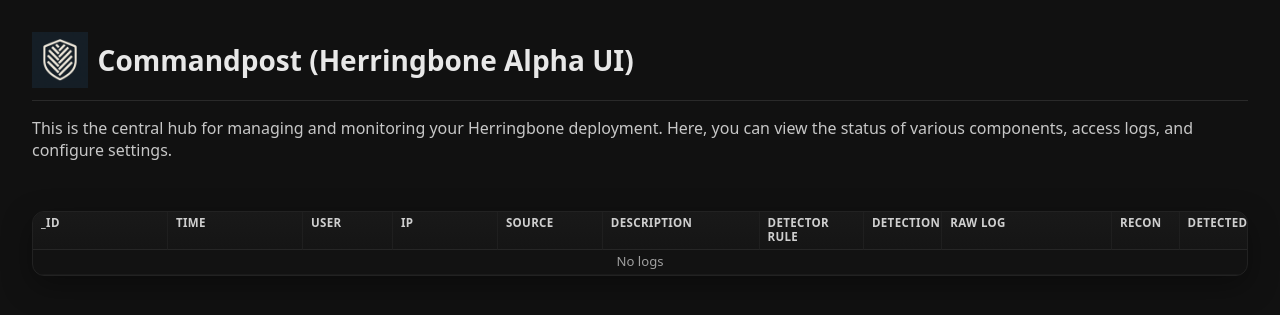
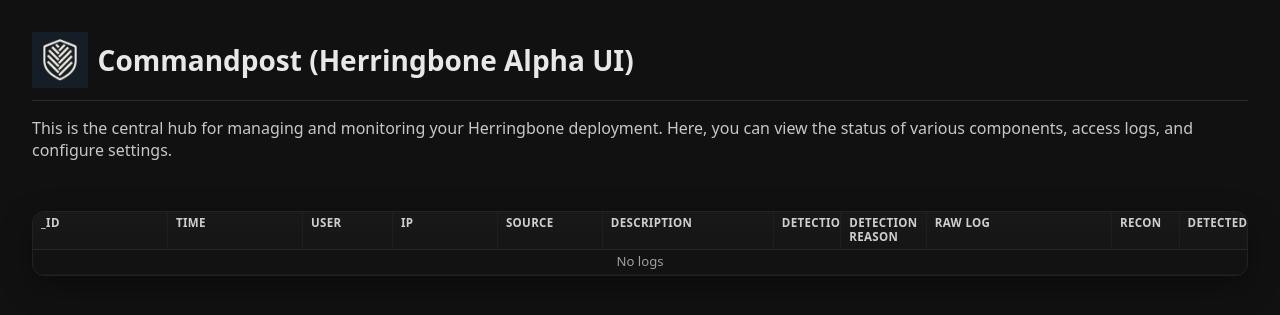
Before and after one commit to herringbonedev/Herringbone-frontend, a FastAPI app: template commandpost/templates/index.html in a window 1280 px wide. Shown: the top 315 px of the page. Run offline with FastAPI, Linux system fonts and the light colour scheme; the template is opened without the code that fills it, so the values that code supplies are empty; style sheets or scripts are compiled from the project's sources.

Commit message:
change some rows

```diff
--- a/commandpost/static/styles/commandpost.scss
+++ b/commandpost/static/styles/commandpost.scss
@@ -34,8 +34,7 @@ p { color: #c7c7c7; }
   col.col-ip        { width: 14ch; }
   col.col-source    { width: 14ch; }
   col.col-desc      { width: 24%;  }
-  col.col-detector  { width: 16%;  }
-  col.col-detection { width: 12%;  }
+  col.col-detection-reason { width: 12%;  }
   col.col-raw       { width: 26%;  }
   col.col-flag      { width: 9ch;  }
 
--- a/commandpost/templates/index.html
+++ b/commandpost/templates/index.html
@@ -27,8 +27,8 @@
           <col class="col-ip">
           <col class="col-source">
           <col class="col-desc">
-          <col class="col-detector">
-          <col class="col-detection">
+          <col class="col-flag"> <!-- detection -->
+          <col class="col-detection-reason">
           <col class="col-raw">
           <col class="col-flag">  <!-- recon -->
           <col class="col-flag">  <!-- detected -->
@@ -42,8 +42,8 @@
             <th>ip</th>
             <th>source</th>
             <th>description</th>
-            <th>detector rule</th>
             <th>detection</th>
+            <th>detection reason</th>
             <th>raw log</th>
             <th>recon</th>
             <th>detected</th>
@@ -66,7 +66,7 @@
               <td><div class="cell clamp-2" title="{{ rd.get('description') or '' }}">{{ rd.get('description') or '' }}</div></td>
 
               <!-- detector/detection are typically short; single-line -->
-              <td><div class="truncate-1" title="{{ rec.get('detection') or '' }}">{{ rec.get('detection') or '' }}</div></td>
+              <td><span class="chip {{ 'chip-true' if rec.get('detection') else 'chip-false' }}">{{ rec.get('detection') }}</span></td>
               <td><div class="truncate-1" title="{{ rec.get('detection_reason') or '' }}">{{ rec.get('detection_reason') or '' }}</div></td>
 
               <!-- raw log in compact monospace with 2-line clamp -->
```
